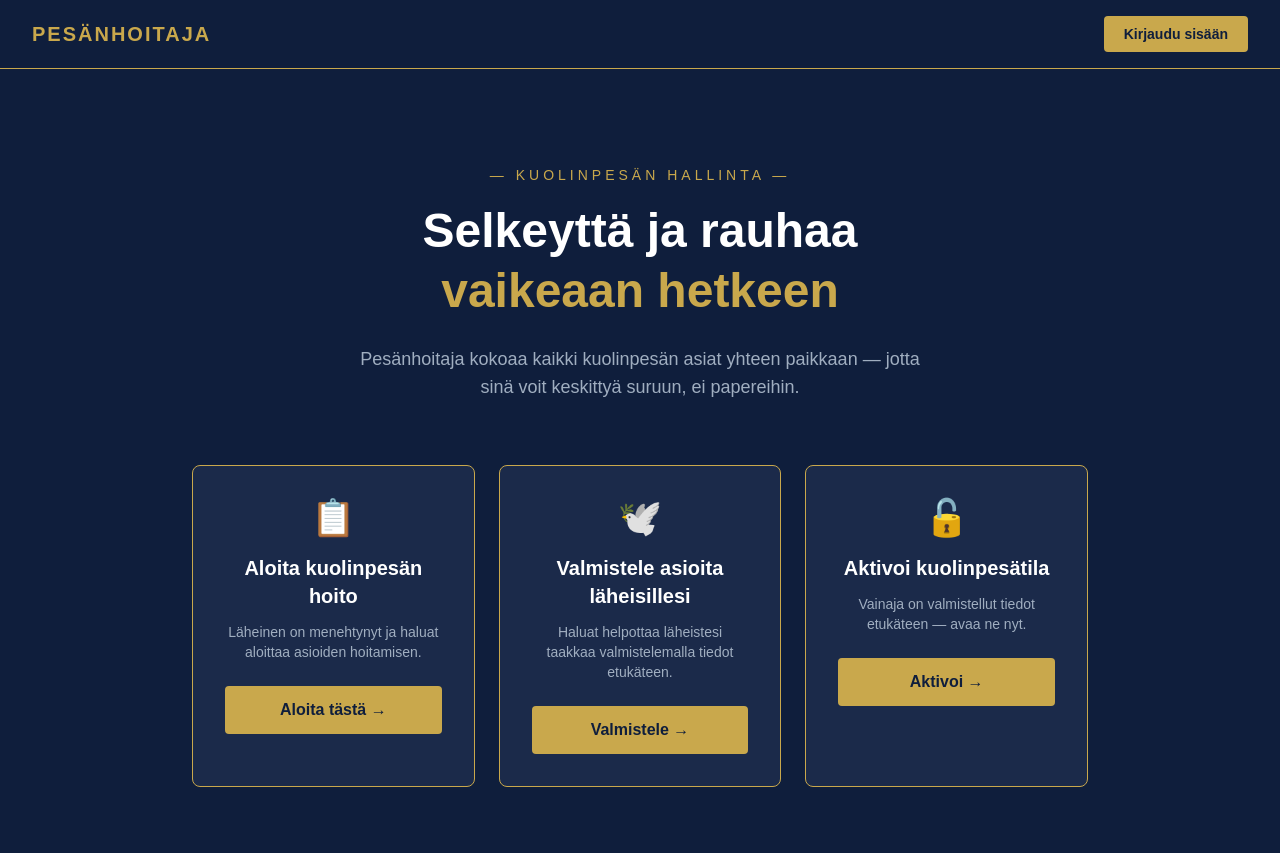
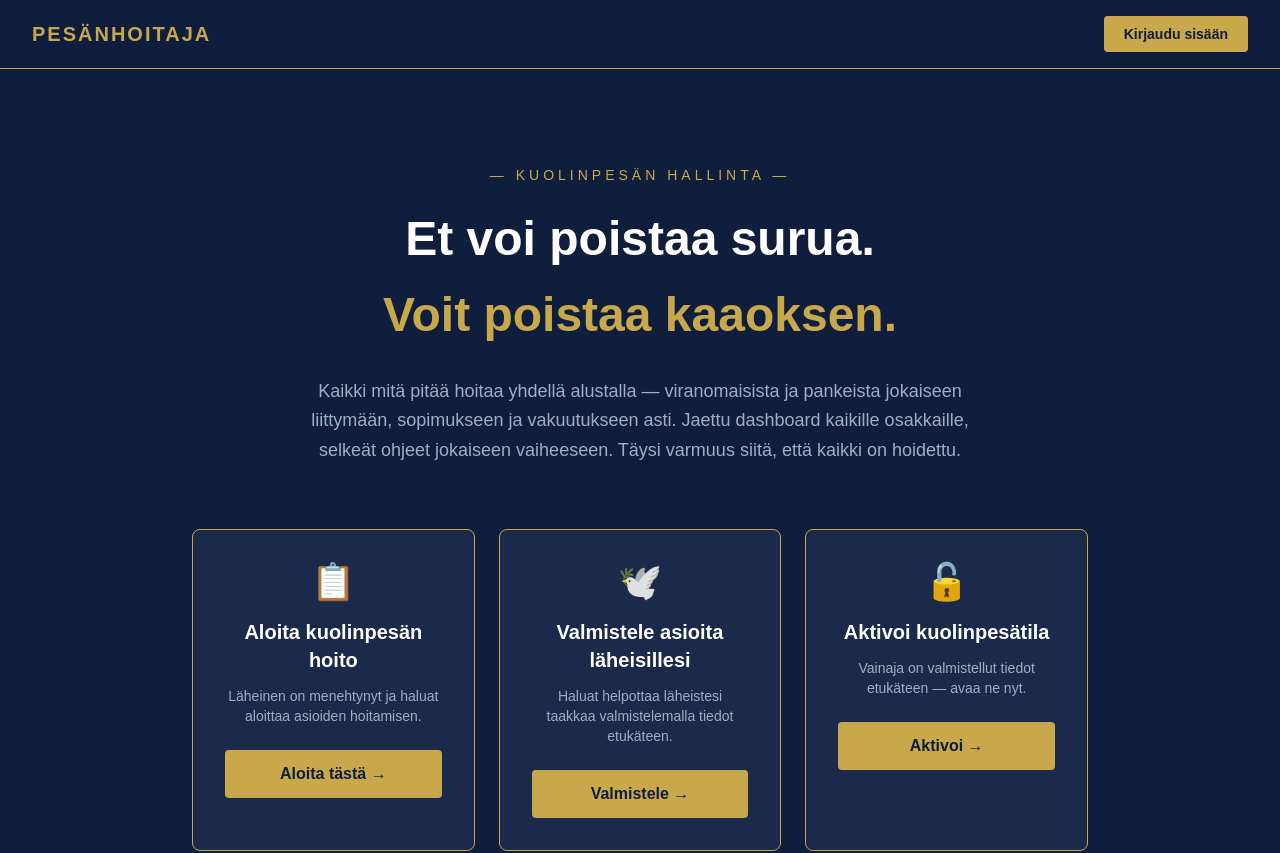
Before and after one commit to vailouu/kuolinpesa-mvp, a Next.js app: page / in a window 1280 px wide. Shown: the top 853 px of the page. Built offline with nearby package versions, Linux system fonts and the light colour scheme.

Commit message:
Etusivu paivitetty uudella sloganilla

```diff
--- a/app/page.js
+++ b/app/page.js
@@ -7,38 +7,42 @@ export default function Home() {
         <div style={{color: '#C9A84C'}} className="text-xl font-bold tracking-widest uppercase">
           Pesänhoitaja
         </div>
-<a href="/kirjaudu" style={{backgroundColor: '#C9A84C', color: '#0F1E3C'}} className="px-5 py-2 text-sm font-bold rounded">
-  Kirjaudu sisään
-</a>
+        <a href="/kirjaudu" style={{backgroundColor: '#C9A84C', color: '#0F1E3C'}} className="px-5 py-2 text-sm font-bold rounded">
+          Kirjaudu sisään
+        </a>
       </nav>
 
       {/* Hero */}
       <div className="flex flex-col items-center justify-center text-center px-6 py-24">
-        <div style={{color: '#C9A84C', letterSpacing: '4px'}} className="text-sm uppercase mb-4">
+
+        <div style={{color: '#C9A84C', letterSpacing: '4px'}} className="text-sm uppercase mb-6">
           — Kuolinpesän hallinta —
         </div>
-        <h1 className="text-white text-5xl font-bold mb-6 max-w-2xl leading-tight">
-          Selkeyttä ja rauhaa<br />
-          <span style={{color: '#C9A84C'}}>vaikeaan hetkeen</span>
+
+        <h1 className="text-white text-5xl font-bold mb-4 max-w-2xl leading-tight">
+          Et voi poistaa surua.
         </h1>
-        <p style={{color: '#A0AEC0'}} className="text-lg max-w-xl mb-16">
-          Pesänhoitaja kokoaa kaikki kuolinpesän asiat yhteen paikkaan —
-          jotta sinä voit keskittyä suruun, ei papereihin.
+        <h1 style={{color: '#C9A84C'}} className="text-5xl font-bold mb-8 max-w-2xl leading-tight">
+          Voit poistaa kaaoksen.
+        </h1>
+
+        <p style={{color: '#A0AEC0'}} className="text-lg max-w-2xl mb-16 leading-relaxed">
+          Kaikki mitä pitää hoitaa yhdellä alustalla — viranomaisista ja pankeista jokaiseen liittymään, sopimukseen ja vakuutukseen asti. Jaettu dashboard kaikille osakkaille, selkeät ohjeet jokaiseen vaiheeseen. Täysi varmuus siitä, että kaikki on hoidettu.
         </p>
 
         {/* Kolme vaihtoehtoa */}
         <div className="grid grid-cols-1 gap-6 w-full max-w-4xl md:grid-cols-3">
 
-          <div style={{backgroundColor: '#1B2A4A', border: '1px solid #C9A84C'}} className="rounded-lg p-8 flex flex-col items-center text-center cursor-pointer hover:opacity-90">
+          <div style={{backgroundColor: '#1B2A4A', border: '1px solid #C9A84C'}} className="rounded-lg p-8 flex flex-col items-center text-center">
             <div style={{color: '#C9A84C'}} className="text-4xl mb-4">📋</div>
             <h2 className="text-white text-xl font-bold mb-3">Aloita kuolinpesän hoito</h2>
             <p style={{color: '#A0AEC0'}} className="text-sm mb-6">Läheinen on menehtynyt ja haluat aloittaa asioiden hoitamisen.</p>
             <a href="/aloita" style={{backgroundColor: '#C9A84C', color: '#0F1E3C'}} className="w-full py-3 font-bold rounded block text-center">
-  Aloita tästä →
-</a>
+              Aloita tästä →
+            </a>
           </div>
 
-          <div style={{backgroundColor: '#1B2A4A', border: '1px solid #C9A84C'}} className="rounded-lg p-8 flex flex-col items-center text-center cursor-pointer hover:opacity-90">
+          <div style={{backgroundColor: '#1B2A4A', border: '1px solid #C9A84C'}} className="rounded-lg p-8 flex flex-col items-center text-center">
             <div style={{color: '#C9A84C'}} className="text-4xl mb-4">🕊️</div>
             <h2 className="text-white text-xl font-bold mb-3">Valmistele asioita läheisillesi</h2>
             <p style={{color: '#A0AEC0'}} className="text-sm mb-6">Haluat helpottaa läheistesi taakkaa valmistelemalla tiedot etukäteen.</p>
@@ -47,7 +51,7 @@ export default function Home() {
             </button>
           </div>
 
-          <div style={{backgroundColor: '#1B2A4A', border: '1px solid #C9A84C'}} className="rounded-lg p-8 flex flex-col items-center text-center cursor-pointer hover:opacity-90">
+          <div style={{backgroundColor: '#1B2A4A', border: '1px solid #C9A84C'}} className="rounded-lg p-8 flex flex-col items-center text-center">
             <div style={{color: '#C9A84C'}} className="text-4xl mb-4">🔓</div>
             <h2 className="text-white text-xl font-bold mb-3">Aktivoi kuolinpesätila</h2>
             <p style={{color: '#A0AEC0'}} className="text-sm mb-6">Vainaja on valmistellut tiedot etukäteen — avaa ne nyt.</p>
```
